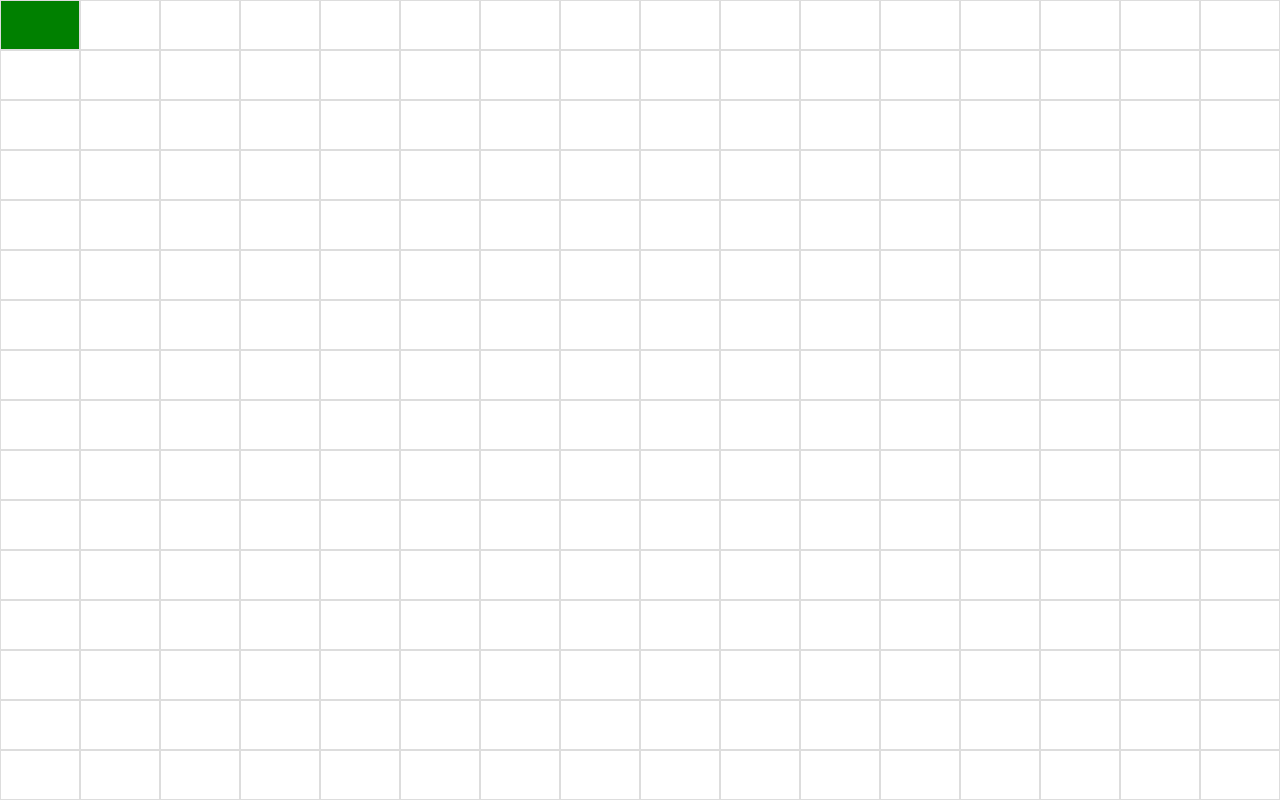
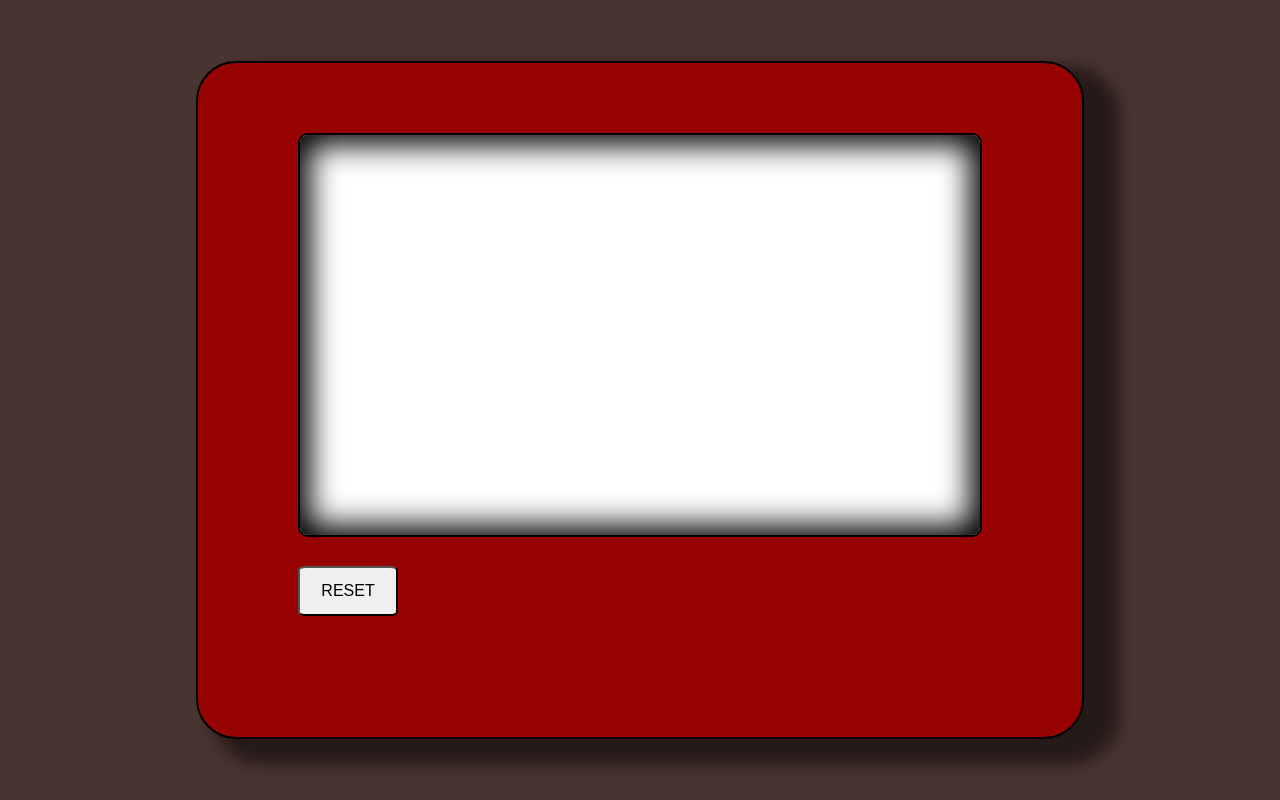
Before and after one commit to lucasquemm/etch-a-sketch, a plain HTML site: page index.html in a window 1280 px wide. Drawn offline with Linux system fonts and the light colour scheme.

Commit message:
interface de etch a sketch, com botao de reset

```diff
--- a/index.html
+++ b/index.html
@@ -10,7 +10,18 @@
     />
   </head>
   <body>
-    <div id="container"></div>
+    <div class="defora">
+      <div class="dedentro">
+        <div class="telinha">
+          <div id="container"></div>
+        </div>
+        <div class="controles">
+          <!-- <button class="knobx">X</button> -->
+          <button class="reset">RESET</button>
+          <!-- <button class="knoby">Y</button> -->
+        </div>
+      </div>
+    </div>
     <script type="text/javascript" src="script.js"></script>
   </body>
 </html>
--- a/script.js
+++ b/script.js
@@ -1,4 +1,5 @@
 const container = document.getElementById('container')
+let reset = document.querySelector('.reset')
 
 function makeRows(rows, cols) {
   container.style.setProperty('--grid-rows', rows)
@@ -8,12 +9,19 @@ function makeRows(rows, cols) {
     // cell.innerText = c + 1
     container.appendChild(cell).className = 'grid-item'
     cell.addEventListener('mouseover', function () {
-      cell.style.backgroundColor = 'green'
+      cell.style.backgroundColor = 'grey'
     })
     cell.addEventListener('mouseout', function () {
-      cell.style.backgroundColor = 'red'
+      cell.style.backgroundColor = 'black'
     })
   }
 }
 
-makeRows(16, 16)
+reset.addEventListener('click', function () {
+  document
+    .querySelectorAll('.grid-item')
+    .forEach((celula) => (celula.style.backgroundColor = 'transparent'))
+  console.log('u')
+})
+
+makeRows(24, 24)
--- a/style.css
+++ b/style.css
@@ -1,6 +1,7 @@
 * {
   padding: 0;
   margin: 0;
+  font-size: 50px;
 }
 
 :root {
@@ -8,18 +9,68 @@
   --grid-rows: 1;
 }
 
+body {
+  background-color: rgba(39, 12, 8, 0.836);
+}
 #container {
-  height: 100vh;
-  width: 100vw;
+  height: 100%;
+  width: 100%;
   display: grid;
   grid-template-rows: repeat(var(--grid-rows), 1fr);
   grid-template-columns: repeat(var(--grid-cols), 1fr);
 }
 
+.defora {
+  display: flex;
+  align-items: center;
+  justify-content: center;
+  height: 100%;
+}
+.dedentro {
+  padding: 70px 100px 200px;
+  margin: auto;
+  background-color: rgb(151, 3, 3);
+  border-radius: 40px;
+  border: 2px solid black;
+  box-shadow: 26px 15px 16px 10px #0000007e;
+}
+.telinha {
+  box-shadow: inset 0px 0px 30px 10px black;
+  height: 400px;
+  width: 680px;
+  margin: auto;
+  border-radius: 10px;
+  border: 2px solid black;
+  overflow: hidden;
+  background-color: white;
+}
 .grid-item {
-  border: 1px solid #ddd;
+  /* border: 1px solid rgb(0, 0, 0); */
 }
 
 .grid-item:hover {
-  background-color: red;
+  background-color: black;
 }
+
+.controles {
+  position: absolute;
+  bottom: 23%;
+  margin: auto;
+}
+
+/* .knobx {
+  height: 100px;
+  width: 100px;
+  border-radius: 50%;
+}
+.knoby {
+  height: 100px;
+  width: 100px;
+  border-radius: 50%;
+} */
+.reset {
+  font-size: medium;
+  height: 50px;
+  width: 100px;
+  border-radius: 8%;
+}
```
